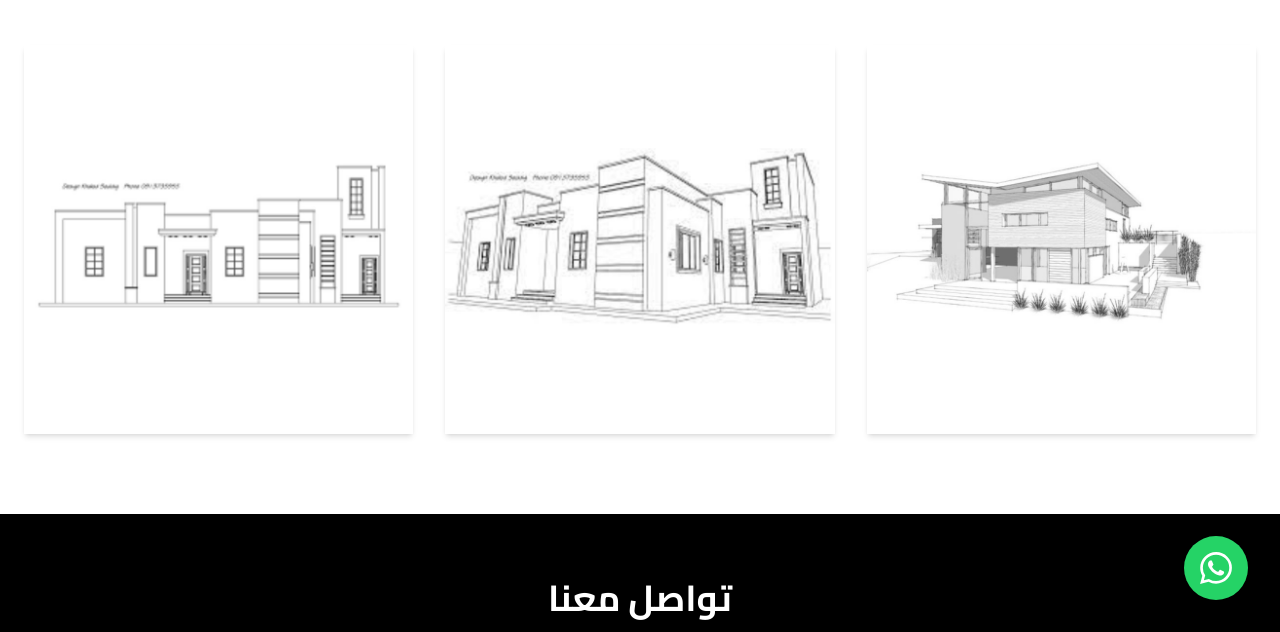
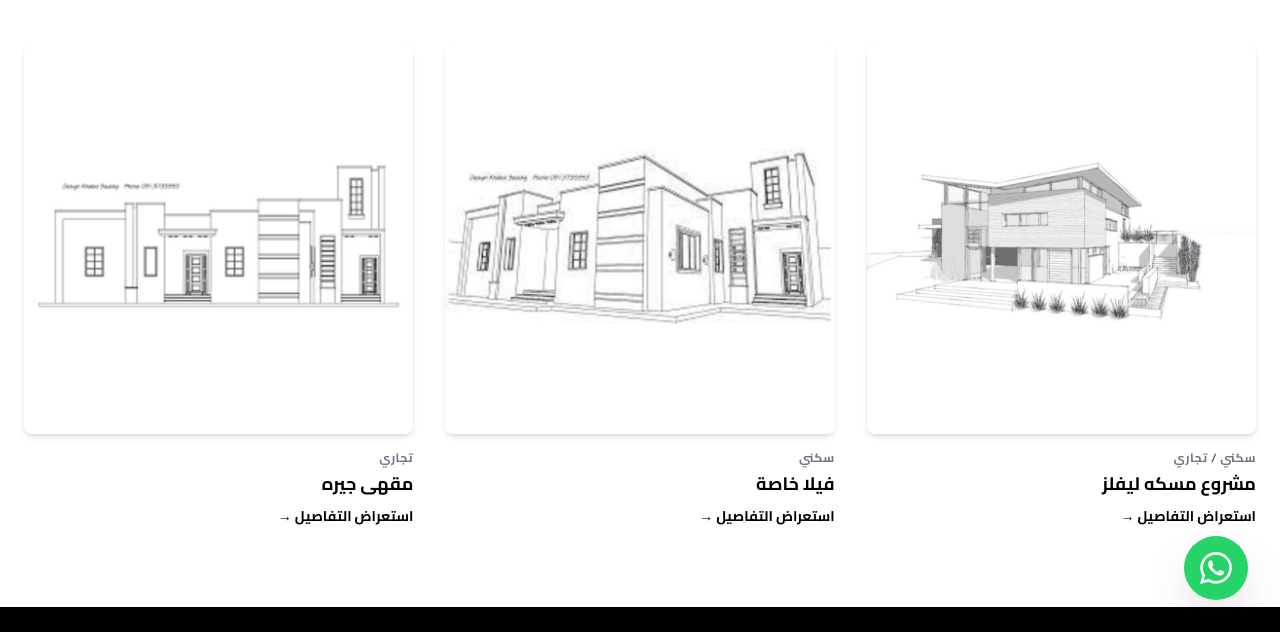
Before and after one commit to AliSaleh92/truedraft, a plain HTML site: page projects.html in a window 1280 px wide. Shown: the part 168-800 px from the top of the page. Drawn offline with nearby package versions, Linux system fonts and the light colour scheme.

Commit message:
Update projects.html

```diff
--- a/projects.html
+++ b/projects.html
@@ -13,7 +13,7 @@
         }
     </script>
     <link href="https://fonts.googleapis.com/css2?family=Cairo:wght@200;300;400;500;700;900&family=Manrope:wght@200;300;400;500;700;800&display=swap" rel="stylesheet">
-    <style>body { font-family: 'Cairo', sans-serif; } .grayscale-img { filter: grayscale(100%); transition: filter 0.5s ease; } .group:hover .grayscale-img { filter: grayscale(0%); } .animate-fade-in { animation: fadeIn 0.5s ease-in-out; } @keyframes fadeIn { from { opacity: 0; } to { opacity: 1; } } #gallery-thumbs img.active { border: 2px solid white; opacity: 1; }</style>
+    <style>body { font-family: 'Cairo', sans-serif; } .animate-fade-in { animation: fadeIn 0.5s ease-in-out; } @keyframes fadeIn { from { opacity: 0; } to { opacity: 1; } } #gallery-thumbs img.active { border: 2px solid white; opacity: 1; }</style>
 </head>
 <body class="bg-white text-black antialiased flex flex-col min-h-screen">
 
@@ -213,7 +213,7 @@
                 <span id="detail-cat" class="text-xs font-bold text-[#C69C6D] uppercase tracking-widest mb-4 block"></span>
                 <h2 id="detail-title" class="text-3xl md:text-4xl font-bold mb-6 leading-tight"></h2>
                 <div id="detail-desc" class="text-gray-600 leading-loose text-sm font-light mb-8"></div>
-                <div id="detail-facts" class="border-t pt-8 mt-8 grid grid-cols-2 gap-x-8 gap-y-8"></div>
+                <div id="detail-facts" class="border-t border-gray-100 pt-2 mt-8"></div>
             </div>
         </div>
     </div>
@@ -252,6 +252,7 @@
                 careers_title: 'انضم إلى فريقنا', careers_subtitle: 'املأ النموذج أدناه وسيتم إرسال طلبك مباشرة.',
                 form_name: 'الاسم', form_phone: 'رقم الجوال', form_email: 'البريد الإلكتروني', form_position: 'المسمى الوظيفي', form_message: 'الرسالة', form_send: 'إرسال', form_send_app: 'إرسال الطلب', select_position: 'اختر التخصص...',
                 privacy_intro: 'مقدمة:', privacy_text_1: '...', terms_intro: 'مقدمة:', terms_text_1: '...',
+                view_details_btn: 'استعراض التفاصيل',
                 p1_title: 'مشروع مسكه ليفلز', p1_category: 'سكني / تجاري', p1_location: 'الرياض', p1_desc: 'مشروع مسكه ليفلز يتميز بتصميمه العصري الذي يدمج بين الفخامة والعملية، موفراً بيئة سكنية وتجارية متكاملة.', p1_details: [ { label: 'العميل', value: 'شركة مسكه' }, { label: 'نطاق العمل', value: 'تصميم وتنفيذ' }, { label: 'الحالة', value: 'مكتمل' }, { label: 'السنة', value: '2024' } ],
                 p2_title: 'فيلا خاصة', p2_category: 'سكني', p2_location: 'الرياض', p2_desc: 'فيلا خاصة صممت لتوفير أقصى درجات الراحة والخصوصية، مع اهتمام دقيق بالتفاصيل الداخلية والخارجية.', p2_details: [ { label: 'العميل', value: 'خاص' }, { label: 'نطاق العمل', value: 'تصميم داخلي' }, { label: 'الحالة', value: 'مكتمل' }, { label: 'السنة', value: '2023' } ],
                 p3_title: 'مقهى جيره', p3_category: 'تجاري', p3_location: 'الرياض', p3_desc: 'مقهى جيره يقدم تجربة ضيافة فريدة في أجواء مستوحاة من التراث بلمسة حديثة.', p3_details: [ { label: 'العميل', value: 'جيره كافيه' }, { label: 'نطاق العمل', value: 'تصميم وتنفيذ' }, { label: 'الحالة', value: 'مكتمل' }, { label: 'السنة', value: '2023' } ]
@@ -263,6 +264,7 @@
                 careers_title: 'Join Our Team', careers_subtitle: 'Fill the form below to send your application.',
                 form_name: 'Name', form_phone: 'Mobile', form_email: 'Email', form_position: 'Position', form_message: 'Message', form_send: 'Send', form_send_app: 'Submit Application', select_position: 'Select Position...',
                 privacy_intro: 'Introduction:', privacy_text_1: '...', terms_intro: 'Introduction:', terms_text_1: '...',
+                view_details_btn: 'View Details',
                 p1_title: 'Masqh Levels Project', p1_category: 'Residential / Commercial', p1_location: 'Riyadh', p1_desc: 'The Masqh Levels project features a modern design that combines luxury and functionality, providing an integrated residential and commercial environment.', p1_details: [ { label: 'Client', value: 'Masqh Co.' }, { label: 'Scope', value: 'Design & Build' }, { label: 'Status', value: 'Completed' }, { label: 'Year', value: '2024' } ],
                 p2_title: 'Private Villa', p2_category: 'Residential', p2_location: 'Riyadh', p2_desc: 'A private villa designed to provide maximum comfort and privacy, with meticulous attention to interior and exterior details.', p2_details: [ { label: 'Client', value: 'Private' }, { label: 'Scope', value: 'Interior Design' }, { label: 'Status', value: 'Completed' }, { label: 'Year', value: '2023' } ],
                 p3_title: 'Jirah Cafe', p3_category: 'Commercial', p3_location: 'Riyadh', p3_desc: 'Jirah Cafe offers a unique hospitality experience in an atmosphere inspired by heritage with a modern touch.', p3_details: [ { label: 'Client', value: 'Jirah Cafe' }, { label: 'Scope', value: 'Design & Build' }, { label: 'Status', value: 'Completed' }, { label: 'Year', value: '2023' } ]
@@ -304,13 +306,16 @@
             if(!grid) return;
             const currentTranslations = translations[currentLang] || translations.ar;
             grid.innerHTML = projects.map(p => `
-                <div class="group cursor-pointer relative" onclick="openProject(${p.id})">
-                    <div class="overflow-hidden aspect-square bg-gray-100 shadow-md">
-                        <img src="${p.cover}" alt="${currentTranslations[p.title_key]}" class="w-full h-full object-cover grayscale-img transition-all duration-500 transform group-hover:scale-110">
+                <div class="group cursor-pointer" onclick="openProject(${p.id})">
+                    <div class="overflow-hidden aspect-square bg-gray-100 shadow-md rounded-lg">
+                        <img src="${p.cover}" alt="${currentTranslations[p.title_key]}" class="w-full h-full object-cover transition-all duration-500 transform group-hover:scale-110">
                     </div>
-                    <div class="absolute inset-0 bg-gradient-to-t from-black/70 to-transparent opacity-0 group-hover:opacity-100 transition-opacity duration-500 flex flex-col justify-end p-6">
-                        <h3 class="text-xl font-bold text-white [text-shadow:0_2px_4px_rgba(0,0,0,0.8)]">${currentTranslations[p.title_key]}</h3>
-                        <p class="text-white/80 text-sm [text-shadow:0_1px_3px_rgba(0,0,0,0.8)]">${currentTranslations[p.category_key]}</p>
+                    <div class="pt-4">
+                        <p class="text-xs text-gray-500 uppercase font-bold tracking-wider">${currentTranslations[p.category_key]}</p>
+                        <h3 class="text-lg font-bold text-black mt-1">${currentTranslations[p.title_key]}</h3>
+                        <span class="mt-2 inline-block text-sm font-bold text-black group-hover:text-[#C69C6D] transition-colors">
+                            ${currentTranslations['view_details_btn']} &rarr;
+                        </span>
                     </div>
                 </div>
             `).join('');
@@ -326,9 +331,9 @@
             const factsContainer = document.getElementById('detail-facts');
             const projectDetails = currentTranslations[project.details_key] || [];
             factsContainer.innerHTML = projectDetails.map(fact => `
-                <div>
-                    <span class="block text-sm text-gray-500 font-bold">${fact.label}</span>
-                    <p class="font-bold text-black text-lg mt-2">${fact.value}</p>
+                <div class="flex justify-between items-center py-3 border-b border-gray-100 last:border-b-0">
+                    <span class="text-sm font-medium text-gray-500">${fact.label}</span>
+                    <p class="font-bold text-black text-base text-right">${fact.value}</p>
                 </div>
             `).join('');
         }
```
